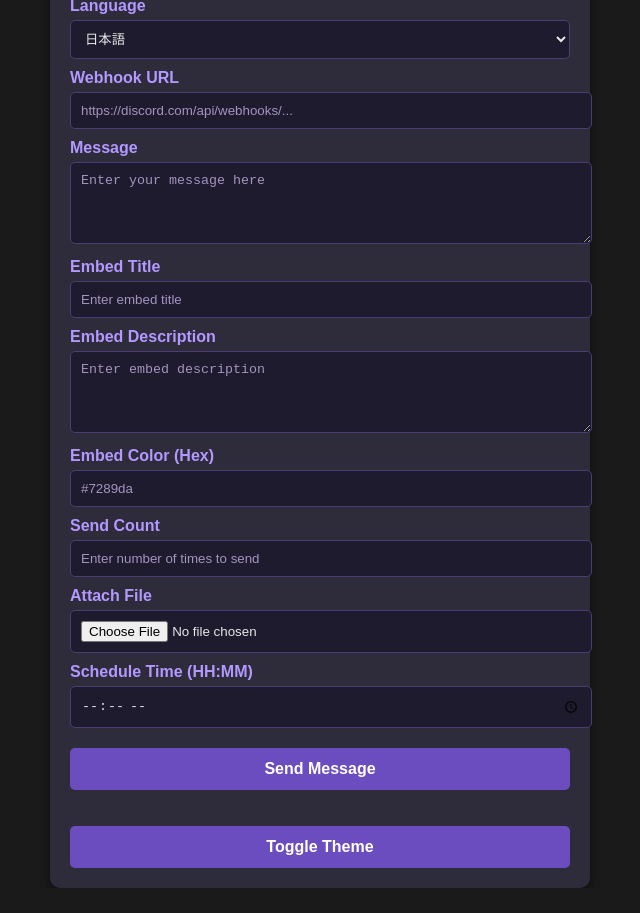
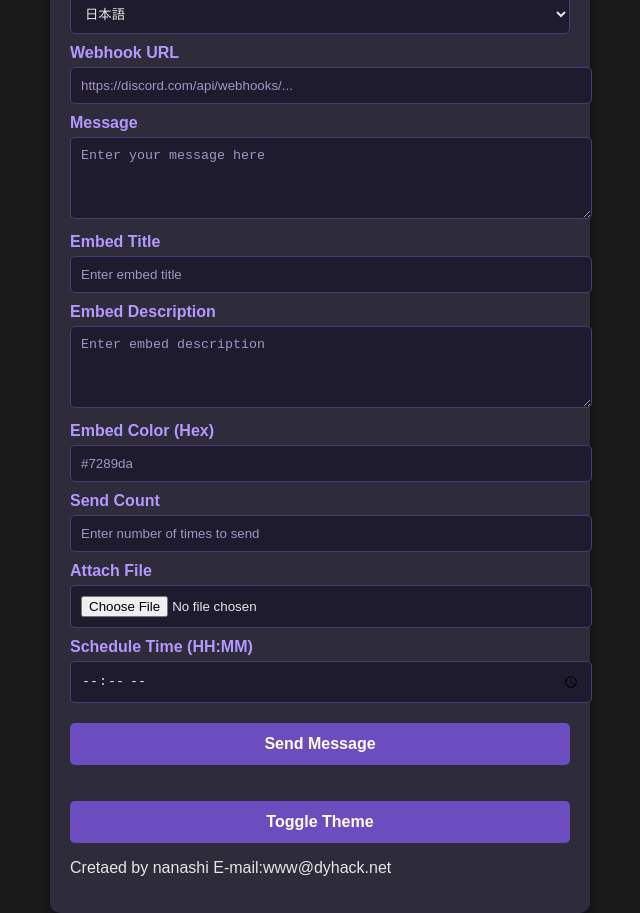
Before and after one commit to Nanashi-coding/webhook-tool, a plain HTML site: page index.html in a window 1280 px wide. Shown: the whole page, without its empty margins (320-960 px from the left). Before the commit the page ends 888 px from the top, so only its background shows below. Drawn offline with Linux system fonts and the light colour scheme.

Commit message:
Update index.html

```diff
--- a/index.html
+++ b/index.html
@@ -56,6 +56,7 @@
 
     <p id="status"></p>
     <button id="theme-toggle" onclick="toggleTheme()">Toggle Theme</button>
+    <p>Cretaed by nanashi E-mail:www@dyhack.net</p>
   </div>
   <script src="script.js"></script>
 </body>
```
